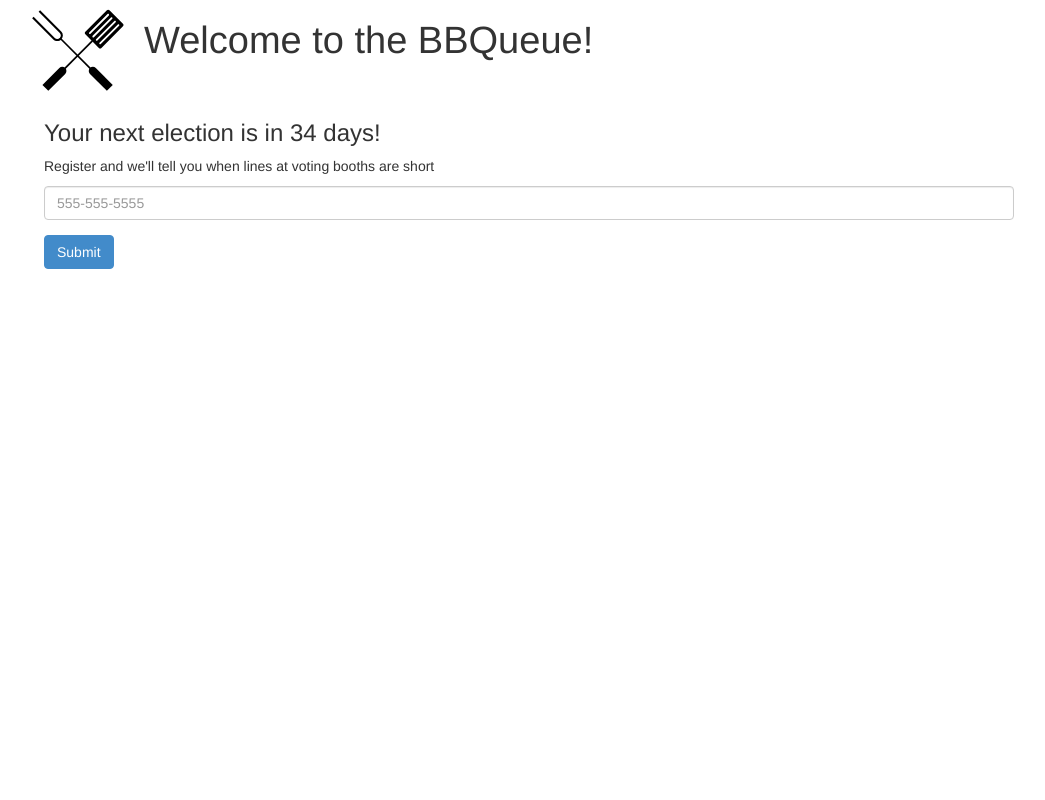
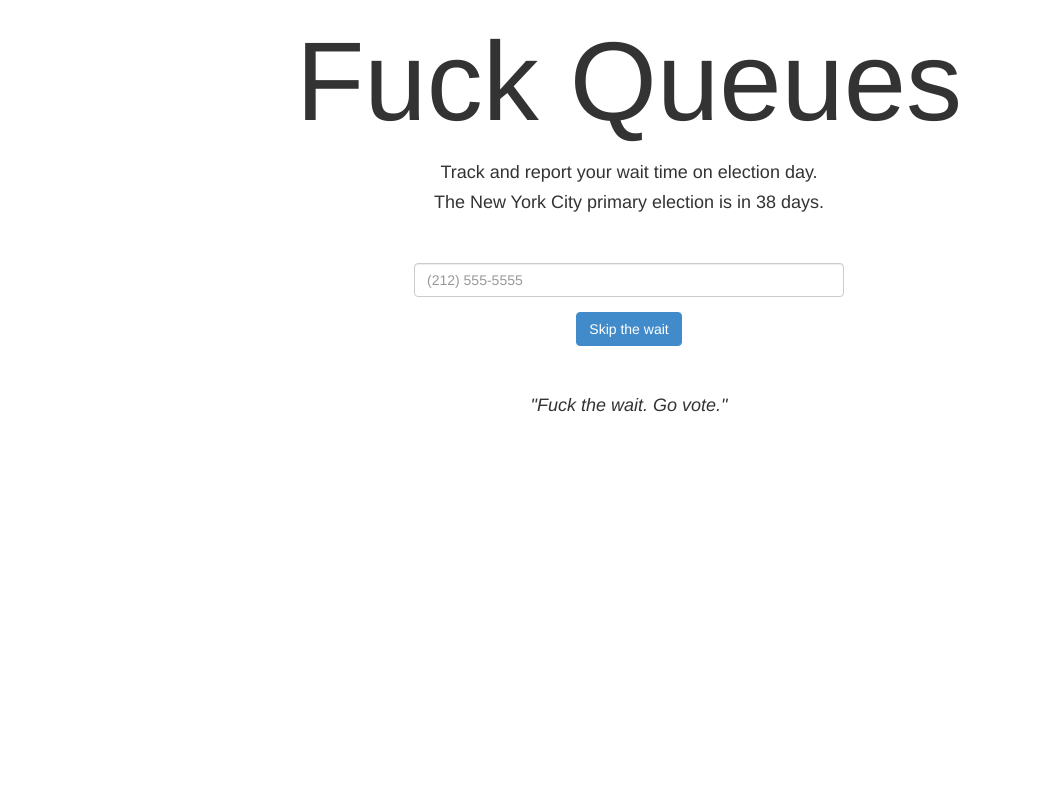
Before and after one commit to ChrisSmith/KansasBBQueue-, a PHP site: page /home.php in a window 1280 px wide. Shown: the whole page, without its empty margins (11-1056 px from the left). Run offline with PHP 8.4, Linux system fonts and the light colour scheme.

Commit message:
style fixes to home

```diff
--- a/home.php
+++ b/home.php
@@ -6,28 +6,43 @@
 		<script type="text/javascript" src="js/jquery.min.js"></script>
 		<script type="text/javascript" src="js/bootstrap.min.js"></script>
 	</head>
+
+	<style>
+	h1 {font-size: 8em !important;}
+	body {text-align: center;}
+	form {
+		width: 400px;
+		margin: 0 auto;
+		margin-top: 50px;
+		margin-bottom: 50px;
+	}
+	</style>
+
 	<body>
 
 	<div class="container">
 		<div class="row">
 
-		    <img id="logo" src="img/bbq.svg">
-			<div class="col-8"><h1>Welcome to the BBQueue!</h1></div>
+			<div class="col-12"><h1>Fuck Queues</h1></div>
 
 			<div class="col-12">
-				<h3>Your next election is in 34 days!</h3>
+				<h4>Track and report your wait time on election day.</h4>
+
+				<h4>The New York City primary election is in 38 days.</h4>
 
 				<form class="form-horizontal" action="index.php" method="post">
 					<fieldset>
 						<div class="form-group">
-							<p class="col-12" class="help-block">Register and we'll tell you when lines at voting booths are short</p>
-							<div class="col-10">
-				              <input class="form-control" type="tel" id="phone" name="phone" placeholder="555-555-5555">
+							<div>
+				              <input class="form-control" type="tel" align="center" id="phone" name="phone" placeholder="(212) 555-5555">
 				            </div>
 						</div>
-						<button id="submit" type="submit" class="btn btn-primary">Submit</button>
+						<button id="submit" type="submit" class="btn btn-primary">Skip the wait</button>
 					</fieldset>
 				</form>
+
+				<h4 style="font-style: italic">"Fuck the wait. Go vote."</h4>
+
 			</div>
 
 		</div>
```
